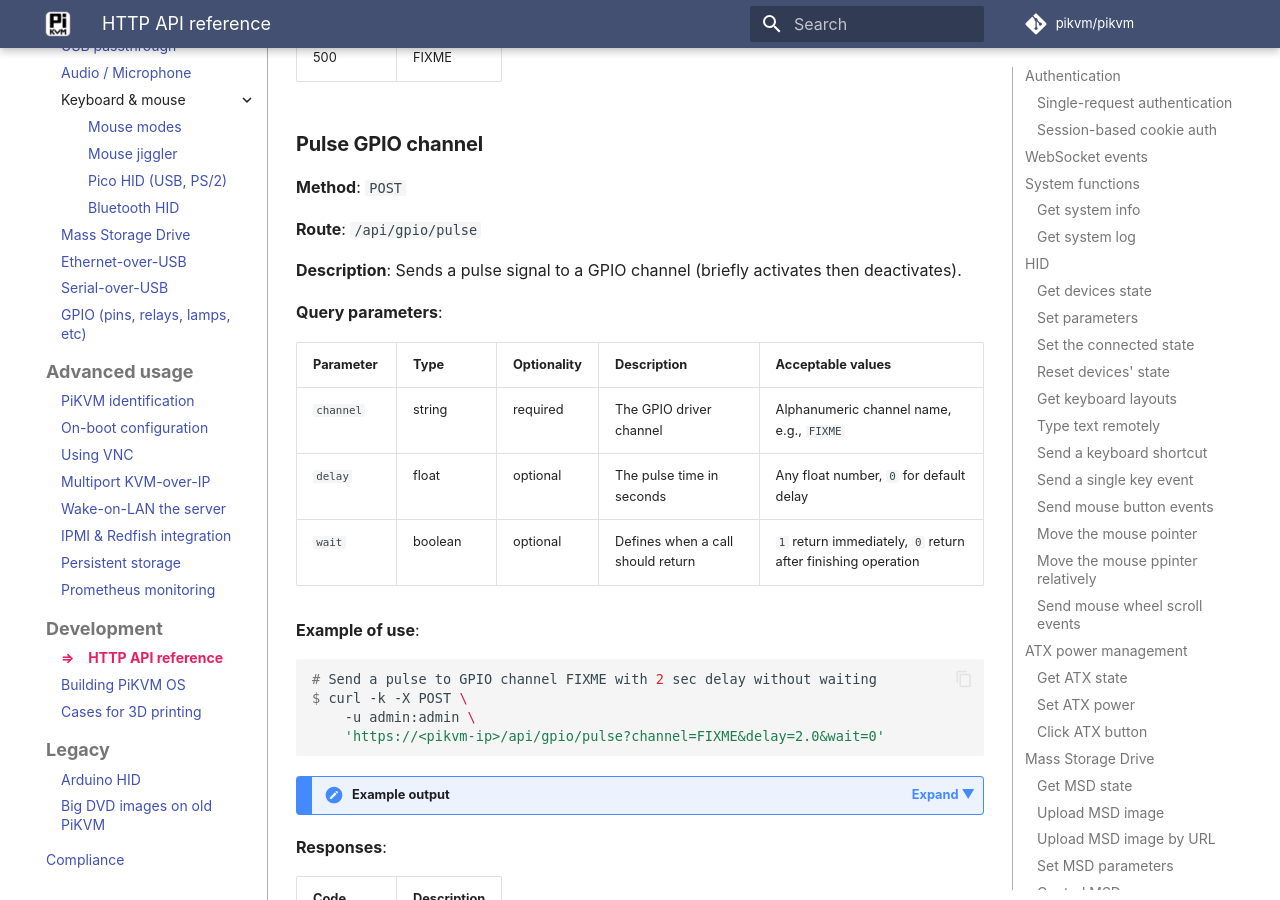
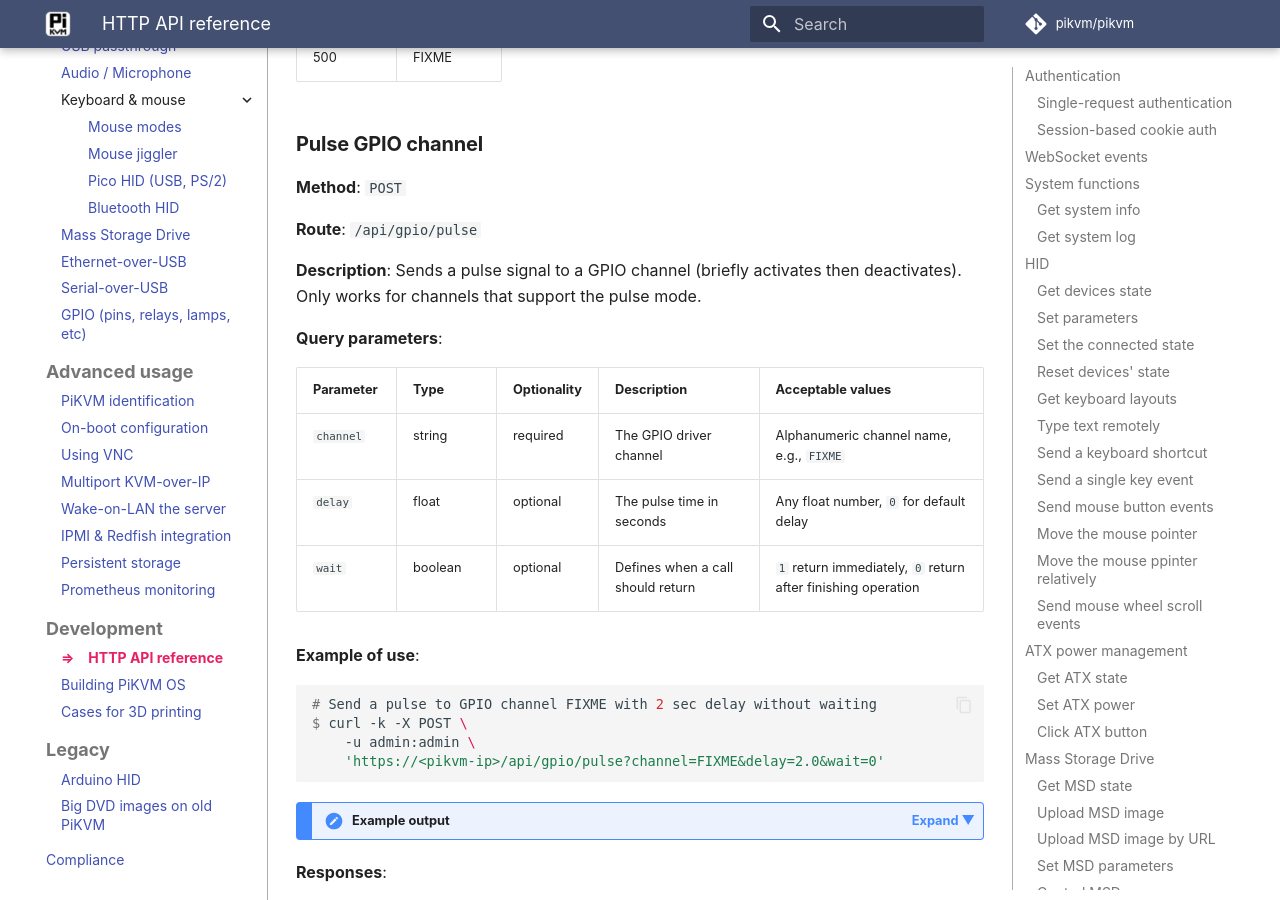
Before and after one commit to pikvm/pikvm, an MkDocs documentation site: the page built from docs/api.md, in a window 1280 px wide and 900 px high, scrolled down 26434 px. Built offline with MkDocs 1.6.1 and Material for MkDocs 9.7.7, drawn with Linux system fonts in a browser that asks for light colours; some web fonts are replaced; comment, search, counter and statistics services are not loaded.

Commit message:
GPIO API: mention the pulse mode support requirement

```diff
--- a/docs/api.md
+++ b/docs/api.md
@@ -1303,7 +1303,7 @@ $ curl -k -X POST \
 
 **Route**: `/api/gpio/pulse`
 
-**Description**: Sends a pulse signal to a GPIO channel (briefly activates then deactivates).
+**Description**: Sends a pulse signal to a GPIO channel (briefly activates then deactivates). Only works for channels that support the pulse mode.
 
 **Query parameters**:
 
```
